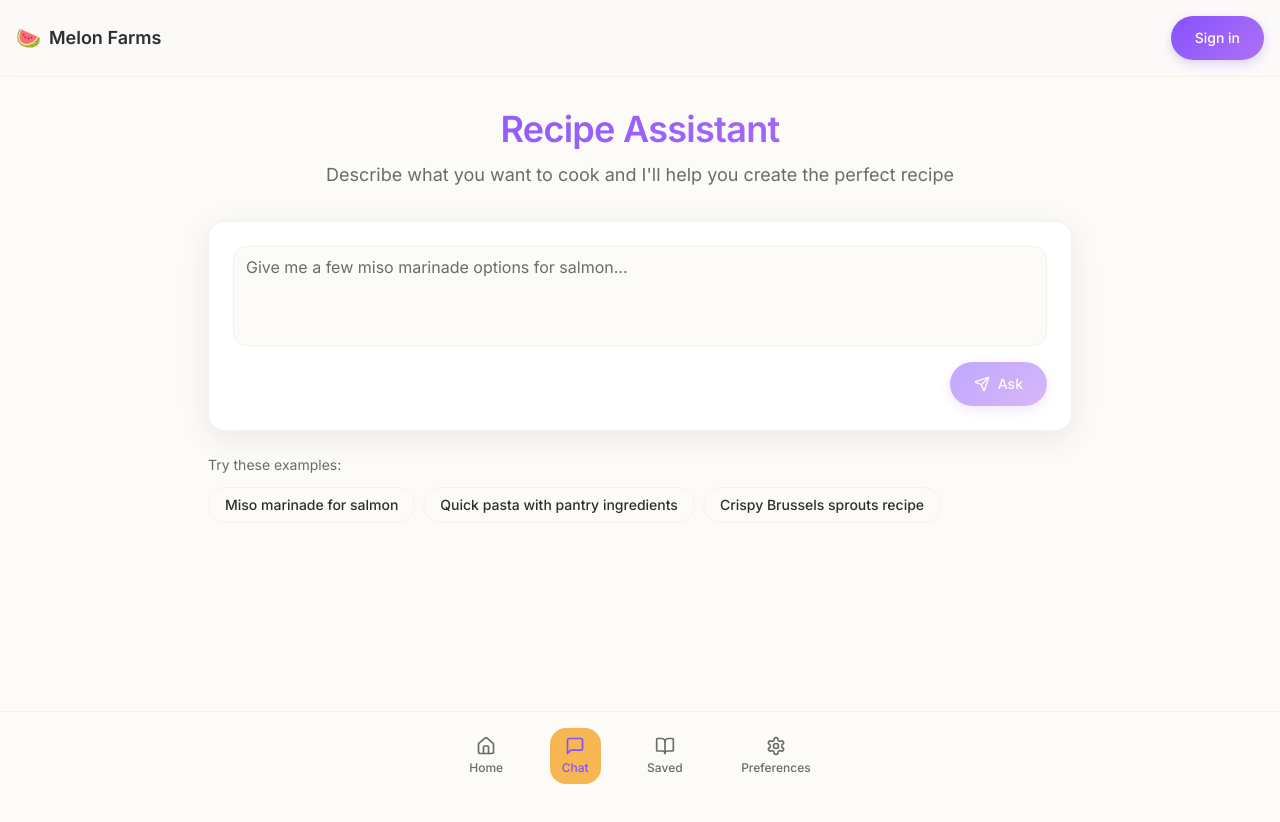
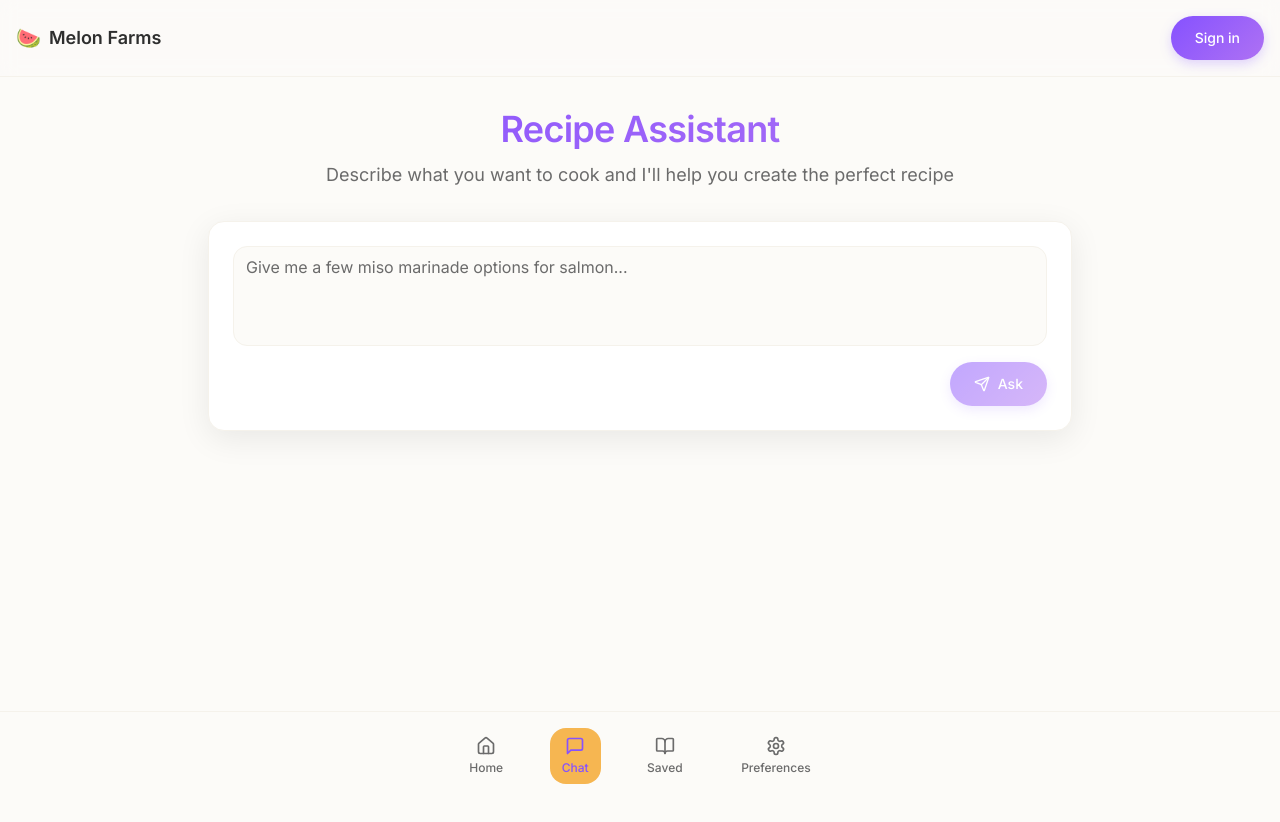
Before and after one commit to akshay-menon/recipe-flash-generator, a React (Vite) app: page /chat in a window 1280 px wide. Shown: the top 822 px of the page. Built offline with nearby package versions, Linux system fonts and the light colour scheme.

Commit message:
Remove example suggestions
Remove the example suggestions section from the chat tab.

```diff
--- a/src/pages/Chat.tsx
+++ b/src/pages/Chat.tsx
@@ -746,26 +746,6 @@ Always return the full recipe card, not just the changes.`;
           </Card>
         )}
 
-        {/* Example Prompts - Only show when conversation is empty and no recipe */}
-        {conversation.length === 0 && !showRecipe && (
-          <div className="mb-8">
-            <p className="text-sm text-muted-foreground mb-3">Try these examples:</p>
-            <div className="flex flex-wrap gap-2">
-              {examplePrompts.map((prompt, index) => (
-                <Button
-                  key={index}
-                  variant="outline"
-                  size="sm"
-                  onClick={() => handleExampleClick(prompt)}
-                  className="text-sm hover:bg-accent hover:text-accent-foreground transition-colors"
-                  disabled={isLoading}
-                >
-                  {prompt}
-                </Button>
-              ))}
-            </div>
-          </div>
-        )}
 
       </div>
     </div>
```
